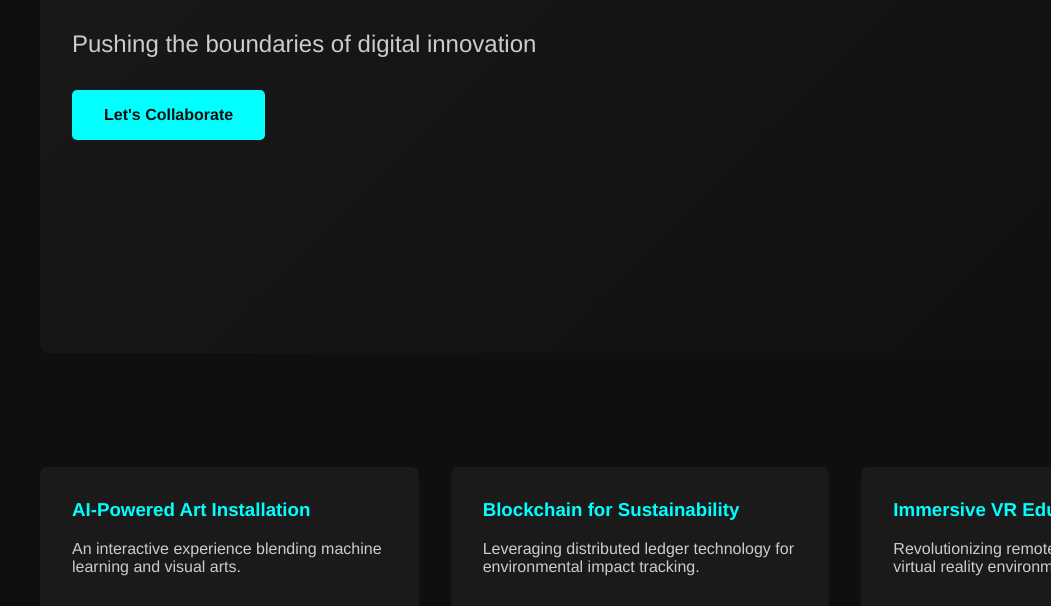
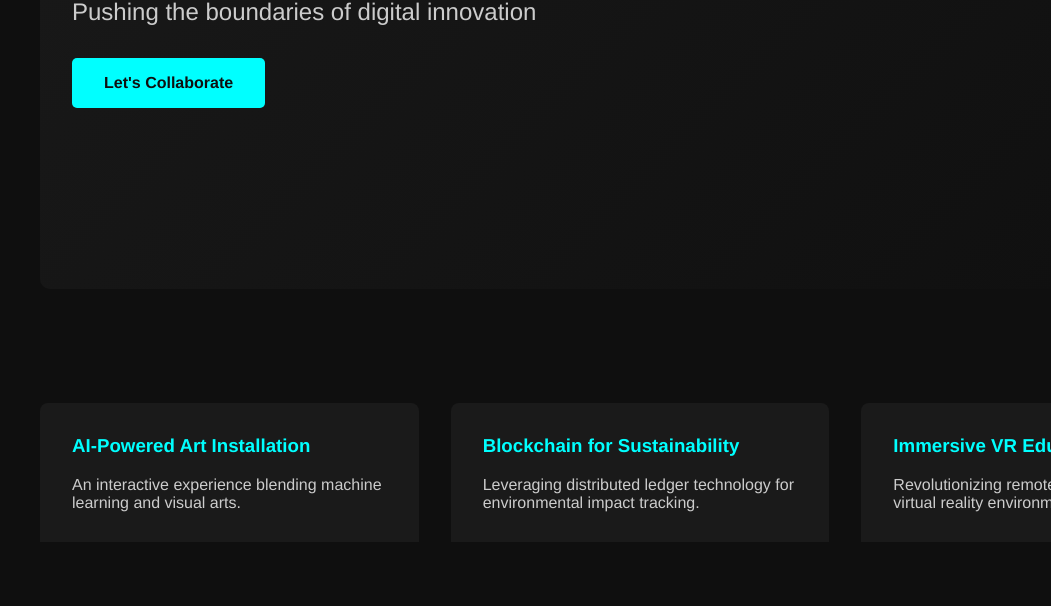
Before and after one commit to bbz662/bbztools, a plain HTML site: page index.html in a window 1280 px wide. Shown: the part 465-1071 px from the top of the page, without its empty margins (0-1051 px from the left). After the commit the page ends 1007 px from the top, so only its background shows below. Drawn offline with nearby package versions, Linux system fonts and the light colour scheme.

Commit message:
fix style

```diff
--- a/index.html
+++ b/index.html
@@ -23,16 +23,20 @@
             margin: 0 auto;
             padding: 2rem;
         }
+
         .logo {
             position: absolute;
             top: 2rem;
             left: 2rem;
             z-index: 10;
         }
+
         .logo img {
-            width: 100px; /* ロゴのサイズを調整してください */
+            width: 100px;
+            /* ロゴのサイズを調整してください */
             height: auto;
         }
+
         header {
             display: flex;
             justify-content: space-between;
@@ -66,6 +70,7 @@
             background: linear-gradient(135deg, #1a1a1a 0%, #0f0f0f 100%);
             padding: 2rem;
             border-radius: 10px;
+            box-sizing: border-box;
         }
 
         h1 {
```
